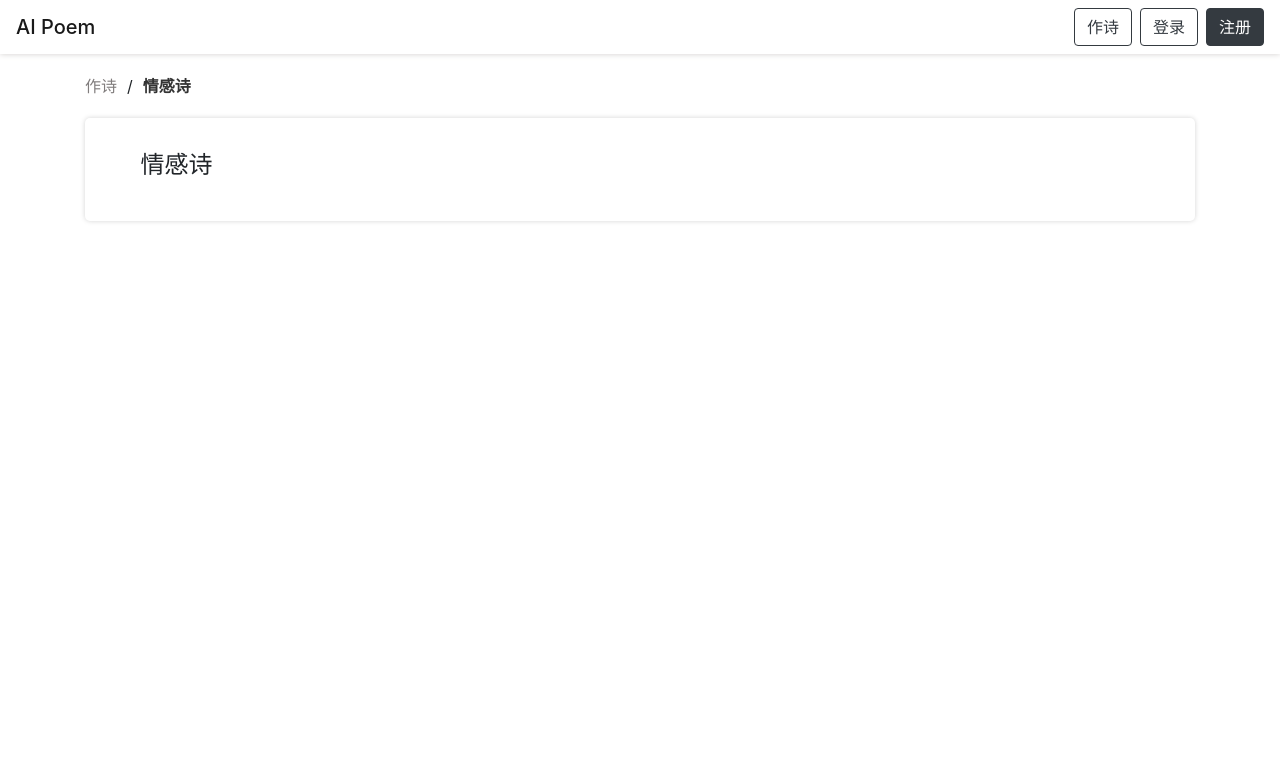
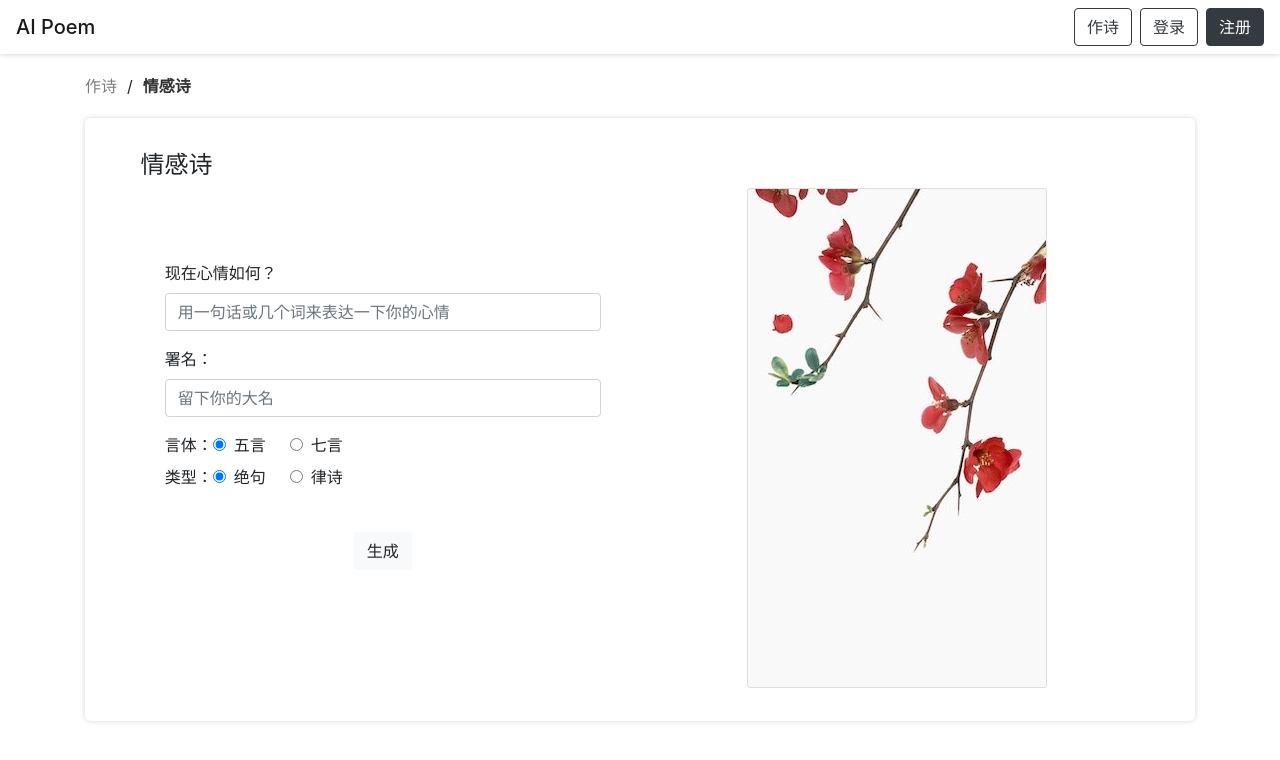
Before and after one commit to 2020-ai-poem/ai-poem-fe, a React (Create React App) app: page /emotion in a window 1280 px wide. Shown: the top 760 px of the page. Built offline with nearby package versions, Linux system fonts and the light colour scheme; a web font is replaced by a local one.

Commit message:
added emotion poem page.

```diff
--- a/src/contexts/UserContext.js
+++ b/src/contexts/UserContext.js
@@ -1,6 +1,5 @@
 import React, { useState, createContext } from 'react';
 import { useHistory } from 'react-router-dom';
-import api from '../tools/api';
 
 export const UserContext = createContext();
 
@@ -20,8 +19,8 @@ const UserContextProvider = (props) => {
   };
 
   const update = (user) => {
-    console.log(user);
-    // update directly
+    localStorage.setItem('user', JSON.stringify(user));
+    setUser(JSON.stringify(user));
   };
 
   return (
--- a/src/pages/create/CangTou.js
+++ b/src/pages/create/CangTou.js
@@ -51,6 +51,8 @@ const CangTou = () => {
   };
 
   const handleNumChange = e => {
+    setError(initError);
+
     setPoem({
       ...poem,
       num: parseInt(e.target.value)
@@ -58,6 +60,8 @@ const CangTou = () => {
   };
 
   const handleKindChange = e => {
+    setError(initError);
+
     setPoem({
       ...poem,
       kind: parseInt(e.target.value)
--- a/src/pages/create/Emotion.js
+++ b/src/pages/create/Emotion.js
@@ -1,7 +1,97 @@
-import React from 'react';
+import React, { useState } from 'react';
 import { Link } from 'react-router-dom';
+import Result from '../../components/poem/Result';
+
+const initPoem = {
+  title: '无题',
+  author: '',
+  emotion: '',
+  type: 'emotion',
+  num: 5,
+  kind: 1
+};
+
+const initError = {
+  isError: false,
+  content: ''
+};
+
+const resultPoem = {
+  title: '春望',
+  author: '杜甫',
+  content: '国破山河在，城春草木深。感时花溅泪，恨别鸟惊心。烽火连三月，家书抵万金。白头搔更短，浑欲不胜簪。'
+};
 
 const Emotion = () => {
+  const [poem, setPoem] = useState(initPoem);
+  const [result, setResult] = useState(null);
+  const [error, setError] = useState(initError);
+  const [success, setSuccess] = useState(false);
+  const [btnLoading, setBtnLoading] = useState(false);
+
+  const handleChange = e => {
+    setError(initError);
+
+    setPoem({
+      ...poem,
+      [e.target.id]: e.target.value
+    });
+  };
+
+  const handleNumChange = e => {
+    setError(initError);
+
+    setPoem({
+      ...poem,
+      num: parseInt(e.target.value)
+    });
+  };
+
+  const handleKindChange = e => {
+    setError(initError);
+
+    setPoem({
+      ...poem,
+      kind: parseInt(e.target.value)
+    });
+  };
+
+  const handleSubmit = e => {
+    e.preventDefault();
+
+    if(!poem.emotion || !poem.author) {
+      setError({
+        isError: true,
+        content: '诗词不完整噢！'
+      });
+      return;
+    }
+    console.log(poem);
+    setBtnLoading(true);
+
+    let newContent = resultPoem.content.split('。');
+    for(let i = 0; i < newContent.length; i++) {
+      if(!newContent[i]) continue;
+      newContent[i] += '。'
+    }
+
+    let data = resultPoem;
+    data.content = newContent;
+
+    setTimeout(() => {
+      setSuccess(true);
+      setBtnLoading(false);
+      setResult(data);
+
+      setTimeout(() => {
+        setSuccess(false);
+      }, [2000]);
+
+    }, [2000]);
+    console.log(data);
+
+  };
+
   return (
     <div className="container emotion">
       <div className="becca-bread">
@@ -11,6 +101,114 @@ const Emotion = () => {
       </div>
       <div className="container becca-card">
         <h4>情感诗</h4>
+        <div className="row poem-row">
+          <div className="col-md-6">
+            <form className="poem-form">
+              <div className="form-group">
+                <label htmlFor="emotion">现在心情如何？</label>
+                <input
+                  id="emotion"
+                  autoComplete="off"
+                  value={poem.emotion}
+                  onChange={handleChange}
+                  className="form-control"
+                  placeholder="用一句话或几个词来表达一下你的心情"
+                />
+              </div>
+              <div className="form-group">
+                <label htmlFor="author">署名：</label>
+                <input
+                  id="author"
+                  autoComplete="off"
+                  value={poem.author}
+                  onChange={handleChange}
+                  className="form-control"
+                  placeholder="留下你的大名"
+                />
+              </div>
+              <div className="mt-3">
+                言体：
+                <input
+                  type="radio"
+                  checked={poem.num === 5}
+                  value="5"
+                  onChange={handleNumChange}
+                  className="mr-2 becca-radio"
+                />五言
+                <input
+                  type="radio"
+                  checked={poem.num === 7}
+                  value="7"
+                  onChange={handleNumChange}
+                  className="ml-4 mr-2 becca-radio"
+                />七言
+              </div>
+              <div className='mt-2'>
+                类型：
+                <input
+                  type="radio"
+                  checked={poem.kind === 1}
+                  value="1"
+                  onChange={handleKindChange}
+                  className="mr-2 becca-radio"
+                />绝句
+                <input
+                  type="radio"
+                  checked={poem.kind === 2}
+                  value="2"
+                  onChange={handleKindChange}
+                  className="ml-4 mr-2 becca-radio"
+                />律诗
+              </div>
+
+              { error.isError && (
+                <div className="alert alert-warning mt-4">
+                { error.content }
+                </div>
+              ) }
+
+              { success && (
+                <div className="alert alert-success mt-4">
+                  生成成功！
+                </div>
+              ) }
+
+              <div className="poem-btn">
+                <button
+                  className="btn btn-light"
+                  onClick={handleSubmit}
+                >
+                  { btnLoading && (
+                    <span className="mr-2 spinner-grow spinner-grow-sm"></span>
+                  ) }
+                  生成
+                </button>
+              </div>
+            </form>
+          </div>
+          <div className="col-md-6">
+            <div className="result-container">
+
+              { result ? (
+                <div>
+                  <Result result={result} />
+                  <div className="text-center mt-5">
+                    <button
+                      className="btn btn-dark"
+                      style={{
+                        background: '#870002',
+                        border: 'none'
+                      }}
+                    >收藏</button>
+                  </div>
+                </div>
+              ) : (
+                <div className="emotion-null null-result"></div>
+              ) }
+
+            </div>
+          </div>
+        </div>
       </div>
     </div>
   );
--- a/src/pages/create/JieLong.js
+++ b/src/pages/create/JieLong.js
@@ -10,6 +10,11 @@ const initPoem = {
   type: 'jielong'
 };
 
+const initError = {
+  isError: false,
+  content: ''
+};
+
 const resultPoem = {
   title: '春望',
   author: '杜甫',
@@ -19,9 +24,13 @@ const resultPoem = {
 const JieLong = () => {
   const [poem, setPoem] = useState(initPoem);
   const [result, setResult] = useState(null);
+  const [error, setError] = useState(initError);
+  const [success, setSuccess] = useState(false);
   const [btnLoading, setBtnLoading] = useState(false);
 
   const handleChange = e => {
+    setError(initError);
+
     setPoem({
       ...poem,
       [e.target.id]: e.target.value
@@ -29,6 +38,8 @@ const JieLong = () => {
   };
 
   const handleNumChange = e => {
+    setError(initError);
+
     setPoem({
       ...poem,
       num: parseInt(e.target.value)
@@ -36,6 +47,8 @@ const JieLong = () => {
   };
 
   const handleKindChange = e => {
+    setError(initError);
+
     setPoem({
       ...poem,
       kind: parseInt(e.target.value)
@@ -44,8 +57,36 @@ const JieLong = () => {
 
   const handleSubmit = e => {
     e.preventDefault();
+    setResult(null);
+
+    if(!poem.title || !poem.author || !poem.jielong) {
+      setError({
+        isError: true,
+        content: '诗词不完整噢!'
+      });
+      return;
+    }
+
+
+    if(poem.num === 5 && poem.jielong.length !== 5) {
+      setError({
+        isError: true,
+        content: '言体为五言意味着你的首句需要为五个字噢！'
+      });
+      return;
+    }
+
+    if(poem.num === 7 && poem.jielong.length !== 7) {
+      setError({
+        isError: true,
+        content: '言体为七言意味着你的首句需要为七个字噢！'
+      });
+      return;
+    }
 
     console.log(poem);
+
+    setBtnLoading(true);
 
     let newContent = resultPoem.content.split('。');
     for(let i = 0; i < newContent.length; i++) {
@@ -56,7 +97,16 @@ const JieLong = () => {
     let data = resultPoem;
     data.content = newContent;
 
-    setResult(data);
+    setTimeout(() => {
+      setSuccess(true);
+      setBtnLoading(false);
+      setResult(data);
+
+      setTimeout(() => {
+        setSuccess(false);
+      }, [2000]);
+
+    }, [2000]);
     console.log(data);
 
   };
@@ -139,6 +189,19 @@ const JieLong = () => {
                   />律诗
                 </div>
               </div>
+
+              { error.isError && (
+                <div className="alert alert-warning mt-4">
+                { error.content }
+                </div>
+              ) }
+
+              { success && (
+                <div className="alert alert-success mt-4">
+                  生成成功！
+                </div>
+              ) }
+
               <div className="poem-btn">
                 <button
                   className="btn btn-light"
--- a/src/pages/create/SelfCreate.js
+++ b/src/pages/create/SelfCreate.js
@@ -47,6 +47,8 @@ const SelfCreate = () => {
 
   const handleGenerate = e => {
     e.preventDefault();
+    setResult(null);
+
     if(!poem.title || !poem.author || !poem.shoulian) {
       setError({
         isError: true,
--- a/src/pages/create/create.css
+++ b/src/pages/create/create.css
@@ -110,8 +110,14 @@
   background: url('../../assets/images/jielong-null.jpg');
 }
 
+.emotion-null {
+  background: url('../../assets/images/emotion-null.jpg');
+}
+
 .result-poem-container {
-  margin: 10% 0 0 10%;
+  float: right;
+  height: 500px;
+  margin: 10% 10% 0 0;
   font-size: 1.4rem;
   writing-mode: vertical-rl;
 }
@@ -132,7 +138,9 @@
 
 .result-author-container {
   writing-mode: vertical-rl;
-  margin: 380px 0 0 30px;
+  position: absolute;
+  bottom: 0px;
+  left: 30px;
 }
 
 .result-stamp {
--- a/src/tools/request.js
+++ b/src/tools/request.js
@@ -17,9 +17,8 @@ request.interceptors.request.use(
     if(token) {
       config.headers.Authorization = token;
     }
-
 		if (config.method === 'post' && config.data) {
-			config.data = qs.stringify(config.data)
+			config.data = qs.stringify(config.data);
 		}
 		return config;
 	},
```
Also changed, not shown: src/pages/profile/Profile.js (+18 -11 lines), src/assets/images/emotion-null.jpg (added).
